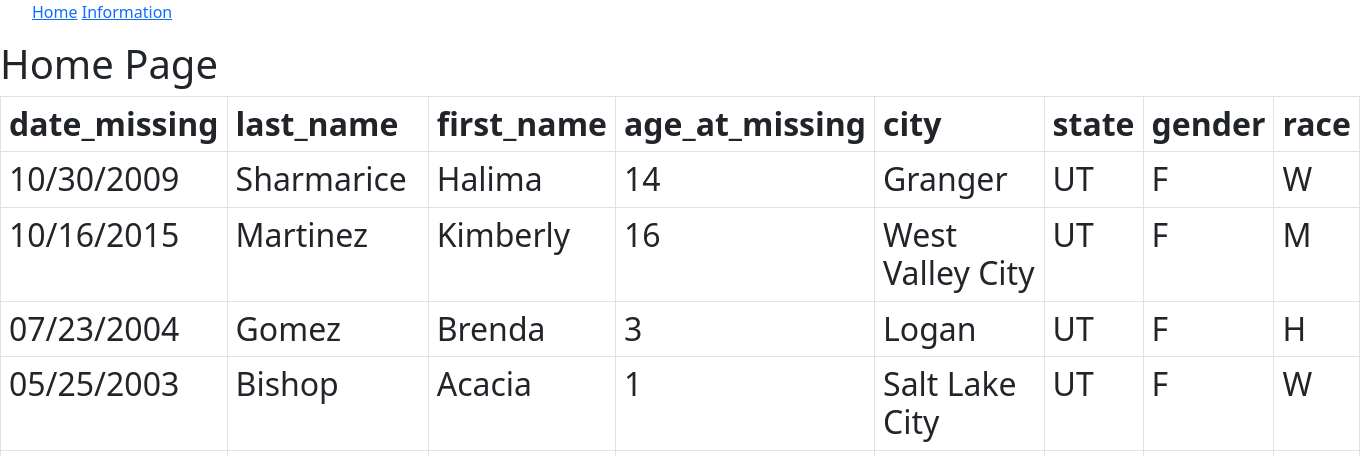
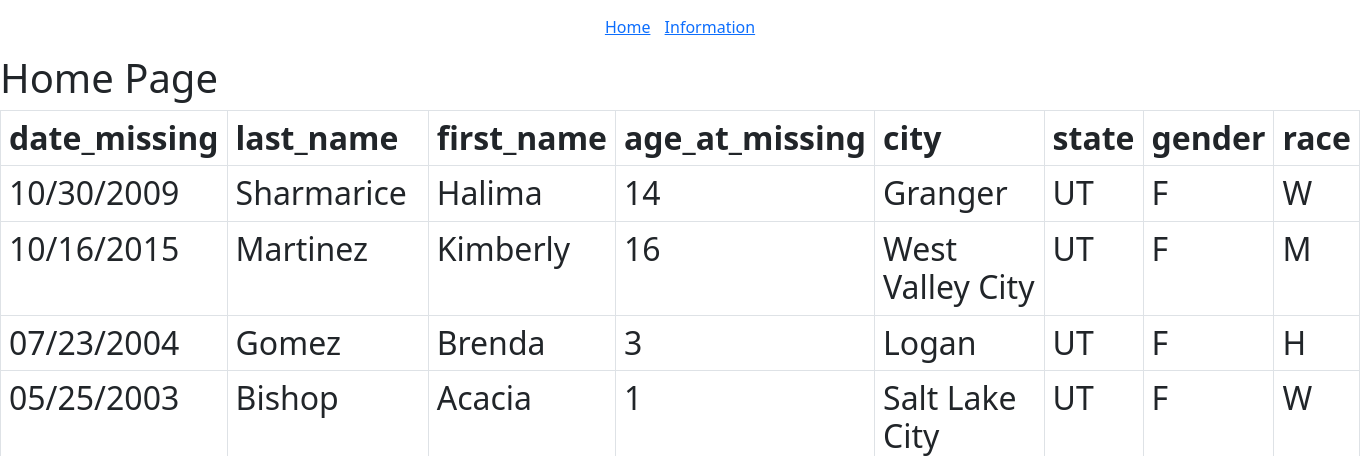
Before and after one commit to Braden2n/MissingPersons, a Django app: page / in a window 1360 px wide. Shown: the top 456 px of the page. Run offline with Django 4.2, Linux system fonts and the light colour scheme.

Commit message:
navbar updates

```diff
--- a/missingpersons/settings.py
+++ b/missingpersons/settings.py
@@ -121,6 +121,8 @@ USE_TZ = True
 # https://docs.djangoproject.com/en/4.1/howto/static-files/
 
 STATIC_URL = 'static/'
+STATICFILES_DIRS = [os.path.join(BASE_DIR,'static')]
+STATIC_ROOT = os.path.join(BASE_DIR,'assests')
 
 # Default primary key field type
 # https://docs.djangoproject.com/en/4.1/ref/settings/#default-auto-field
--- a/templates/humantrafficking/index.html
+++ b/templates/humantrafficking/index.html
@@ -1,6 +1,7 @@
 <!DOCTYPE html>
 <html lang="en">
   <head>
+    <title>Human Trafficking</title>
     <meta charset="UTF-8" />
     <meta http-equiv="X-UA-Compatible" content="IE=edge" />
     <meta name="viewport" content="width=device-width, initial-scale=1.0" />
@@ -11,13 +12,24 @@
       integrity="sha384-Zenh87qX5JnK2Jl0vWa8Ck2rdkQ2Bzep5IDxbcnCeuOxjzrPF/et3URy9Bv1WTRi"
       crossorigin="anonymous"
     />
-    <title>Human Trafficking</title>
   </head>
   <body>
     <nav>
-      <ul style="display: inline-block; list-style-type: none">
-        <li style="display: inline"><a href="index.html">Home</a></li>
-        <li style="display: inline"><a href="information.html">Information</a></li>
+      <ul
+        style="
+          display: block-inline;
+          text-style-type: none;
+          text-align: center;
+          margin: auto;
+          padding: 15px;
+        "
+      >
+        <li style="display: inline; padding: 5px">
+          <a href="index.html">Home</a>
+        </li>
+        <li style="display: inline; padding: 5px">
+          <a href="information.html">Information</a>
+        </li>
       </ul>
     </nav>
     <h1>Home Page</h1>
```
